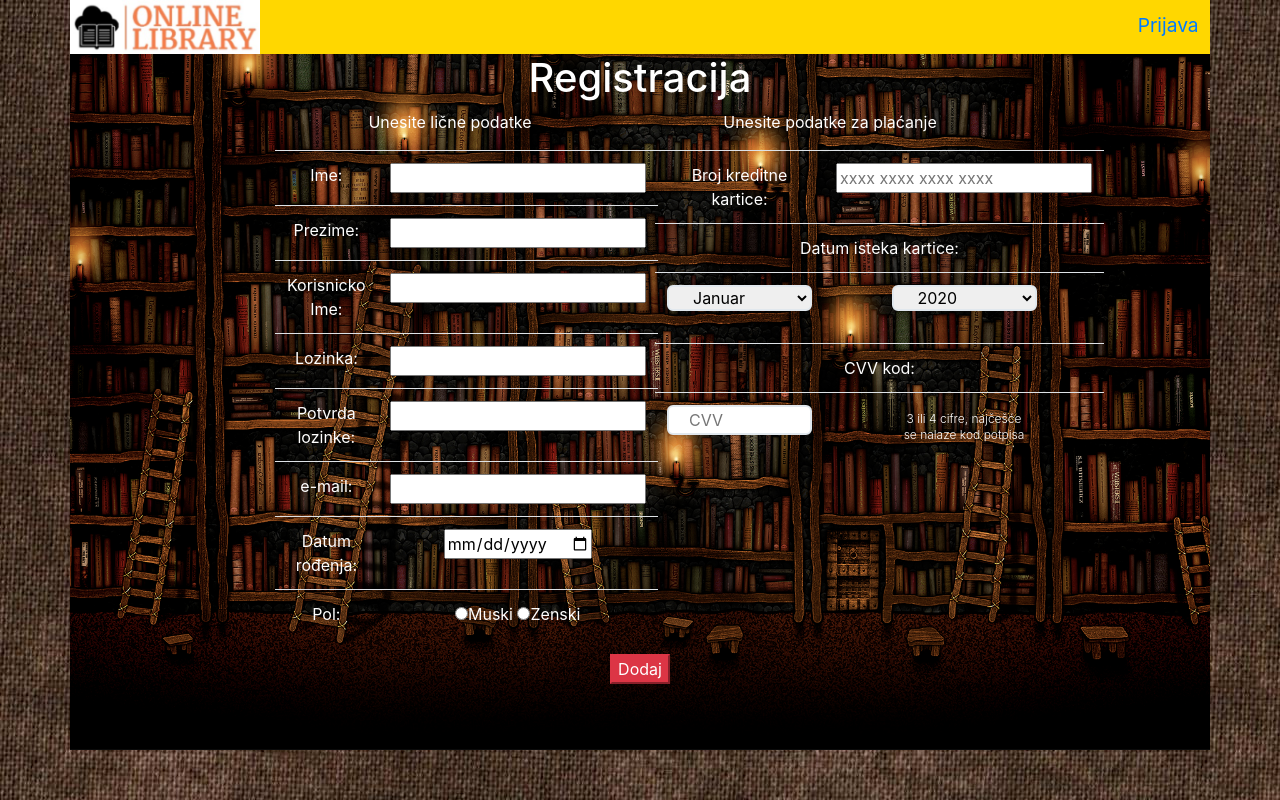
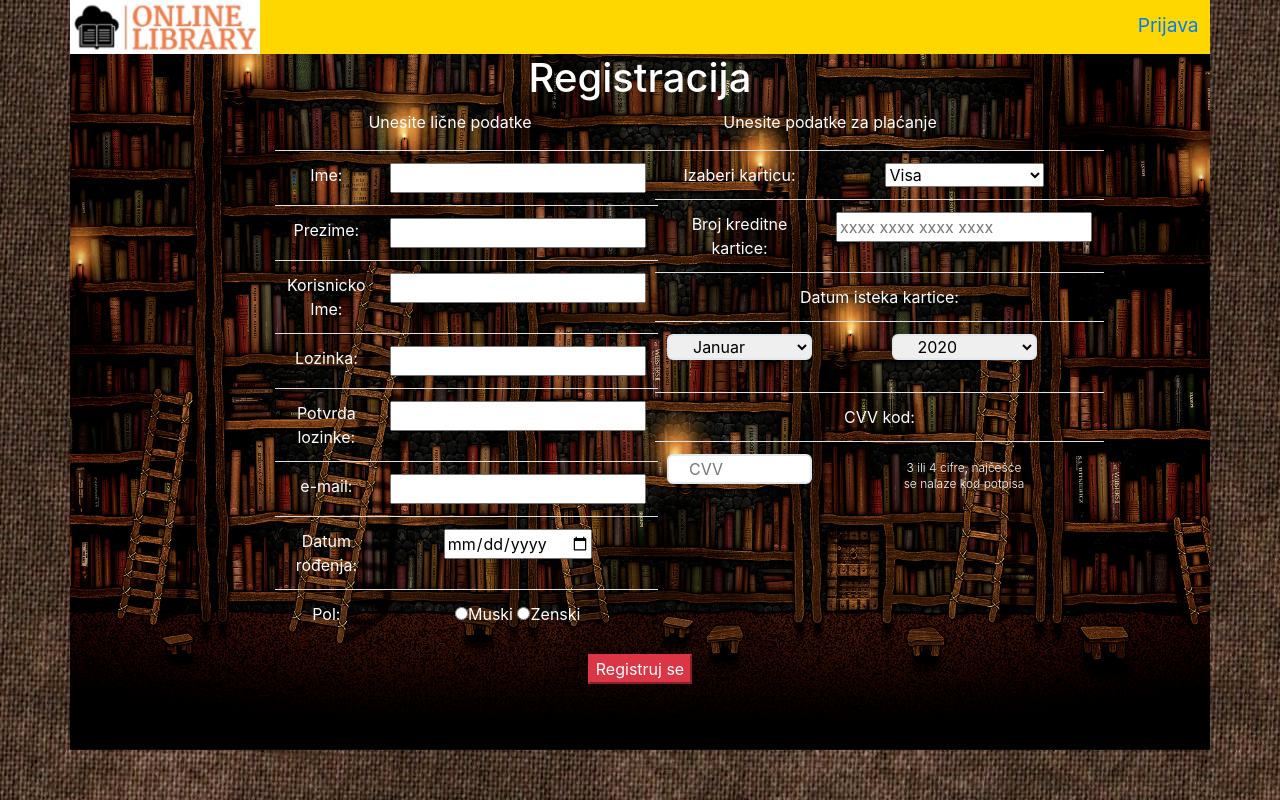
Before and after one commit to LukaKlj/KnjiskiMoljci, a PHP site: page /registracija.html in a window 1280 px wide. Run offline with PHP 8.4, Linux system fonts and the light colour scheme.

Commit message:
Zavrseni registracija i logovanje

```diff
--- a/2. Prototip/index.html
+++ b/2. Prototip/index.html
@@ -4,6 +4,7 @@
     <meta charset="UTF-8">
     <meta name="viewport" content="width=device-width, initial-scale=1.0">
     <title>Online Library</title>
+    <link rel="icon" href="images/icon.jpg"/>
     <link rel="stylesheet" href="https://stackpath.bootstrapcdn.com/bootstrap/4.3.1/css/bootstrap.min.css" integrity="sha384-ggOyR0iXCbMQv3Xipma34MD+dH/1fQ784/j6cY/iJTQUOhcWr7x9JvoRxT2MZw1T" crossorigin="anonymous">
     <link rel='stylesheet' href='style.css'>
 </head>
--- a/2. Prototip/registracija.html
+++ b/2. Prototip/registracija.html
@@ -4,6 +4,7 @@
     <meta charset="UTF-8">
     <meta name="viewport" content="width=device-width, initial-scale=1.0">
     <title>Online Library</title>
+    <link rel="icon" href="images/icon.jpg"/>
     <link rel="stylesheet" href="https://stackpath.bootstrapcdn.com/bootstrap/4.3.1/css/bootstrap.min.css" integrity="sha384-ggOyR0iXCbMQv3Xipma34MD+dH/1fQ784/j6cY/iJTQUOhcWr7x9JvoRxT2MZw1T" crossorigin="anonymous">
     <link rel='stylesheet' href='style.css'>
 </head>
@@ -111,6 +112,19 @@
                     <table class="table userpass">
                         <tr>
                             <td>
+                                Izaberi karticu:
+                            </td>
+                            <td>
+                                <select name="CreditCards" id="creditcards">
+                                    <option value="visa">Visa</option>
+                                    <option value="mastercard">MasterCard</option>
+                                    <option value="americanexpress">American Express</option>
+                                </select>
+                            </td>
+                        </tr>
+
+                        <tr>
+                            <td>
                                Broj kreditne kartice:
                             </td>
                             <td>
@@ -184,7 +198,7 @@
         </div>
         <div class="row">
             <div class="col-sm-12 text-center">
-                <button class='btn-danger'>Dodaj</button>
+                <button class='btn-danger'>Registruj se</button>
             </div>
         </div>
     </div>
```
Also changed, not shown: 2. Prototip/images/icon.jpg (added), 2. Prototip/style.css (line endings or trailing spaces).
